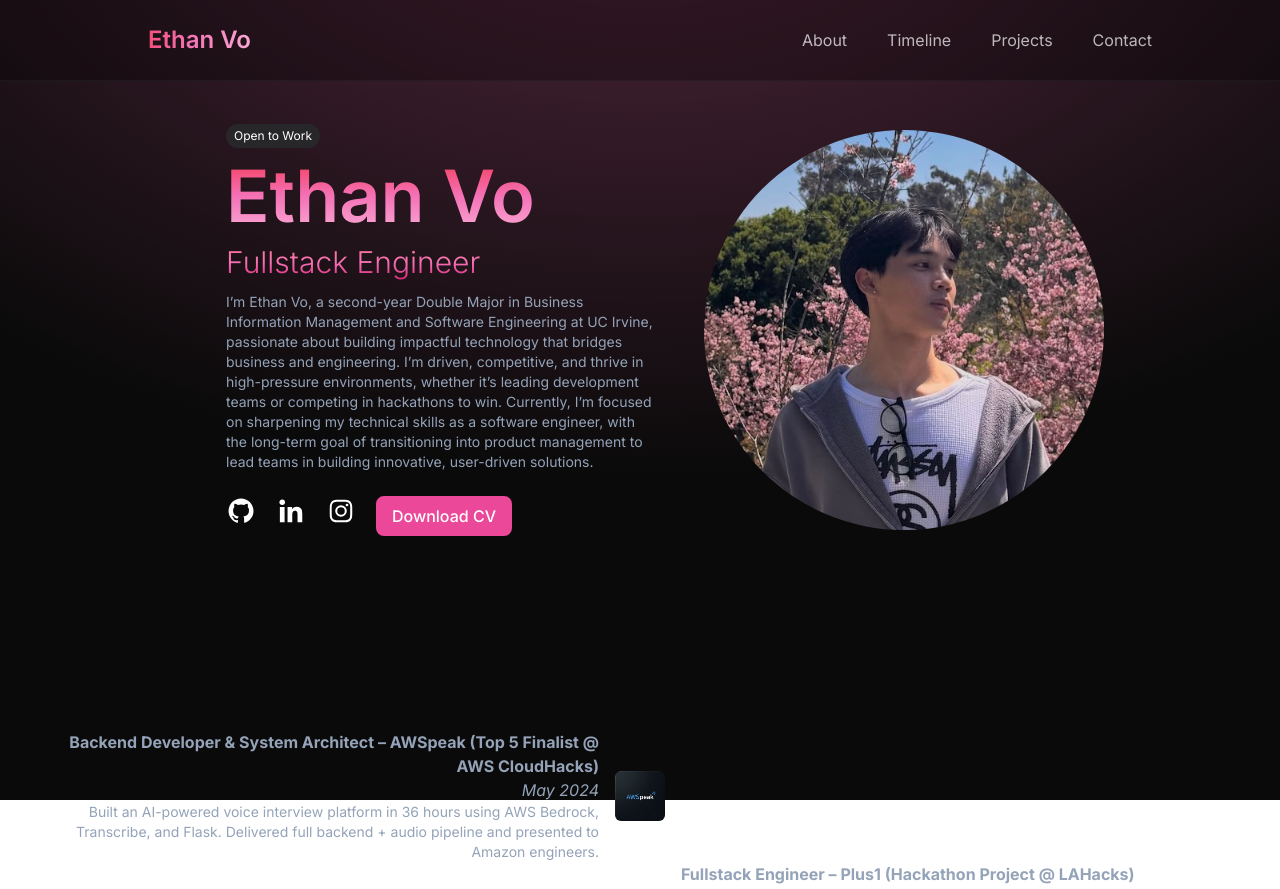
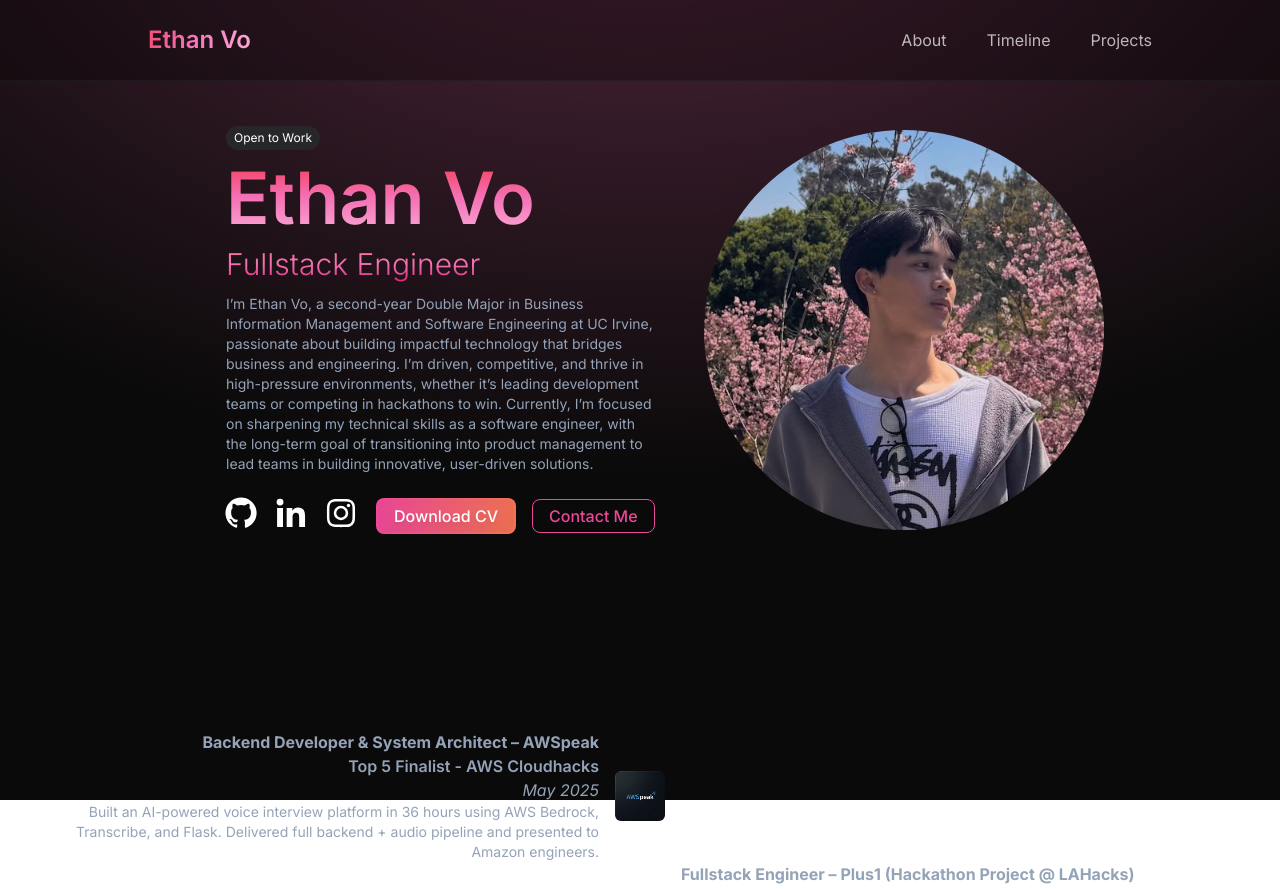
Before and after one commit to ethnvo/portfolio, a React (Vite) app: page / in a window 1280 px wide. Shown: the top 889 px of the page. Built offline with nearby package versions, Linux system fonts and the light colour scheme.

Commit message:
major changes to buttons, rewritten most of timeline

```diff
--- a/src/components/About.tsx
+++ b/src/components/About.tsx
@@ -1,6 +1,7 @@
 import React from "react";
 import { motion } from "framer-motion";
 import { BiLogoGithub, BiLogoInstagram, BiLogoLinkedin } from "react-icons/bi";
+
 const About = () => {
   return (
     <div
@@ -48,14 +49,14 @@ const About = () => {
               target="_blank"
               rel="noopener noreferrer"
             >
-              <BiLogoGithub className="text-2xl md:text-3xl text-white cursor-pointer hover:scale-110 hover:text-rose-800 hover:rotate-12 transition-all duration-300 ease-in-out "></BiLogoGithub>
+              <BiLogoGithub className="scale-125 text-2xl md:text-3xl text-white cursor-pointer transition-all duration-300 ease-in-out hover:scale-150 hover:text-[#6e7681] hover:rotate-6" />
             </a>
             <a
               href="https://www.linkedin.com/in/ethnvo/"
               target="_blank"
               rel="noopener noreferrer"
             >
-              <BiLogoLinkedin className="text-2xl md:text-3xl text-white cursor-pointer hover:scale-110 hover:text-rose-800 hover:rotate-12 transition-all duration-300 ease-in-out "></BiLogoLinkedin>
+              <BiLogoLinkedin className="text-2xl md:text-3xl scale-125 text-white cursor-pointer transition-all duration-300 ease-in-out hover:scale-150 hover:text-[#0A66C2] hover:rotate-6" />
             </a>
 
             <a
@@ -63,15 +64,27 @@ const About = () => {
               target="_blank"
               rel="noopener noreferrer"
             >
-              <BiLogoInstagram className="text-2xl md:text-3xl text-white cursor-pointer hover:scale-110 hover:text-rose-800 hover:rotate-12 transition-all duration-300 ease-in-out "></BiLogoInstagram>
+              <BiLogoInstagram className="text-2xl md:text-3xl scale-125 text-white cursor-pointer transition-all duration-300 ease-in-out hover:scale-150 hover:text-pink-500 hover:rotate-6" />
             </a>
-            <a
-              href="resume.pdf"
-              download
-              className="px-4 py-2 bg-pink-500 text-white rounded-lg font-medium hover:bg-pink-600 transition"
-            >
-              Download CV
-            </a>
+
+            <div className="flex items-center gap-4">
+              <a
+                href="/resume.pdf"
+                download
+                className="inline-block bg-gradient-to-r from-pink-500 via-amber-500 to-pink-500 bg-[length:400%_400%] bg-[position:0%_50%] hover:animate-gradient-x p-[2px] rounded-lg transition-all"
+              >
+                <div className="backdrop-blur-md text-white drop-shadow-md px-4 py-2 rounded-lg text-md leading-none font-medium">
+                  Download CV
+                </div>
+              </a>
+
+              <a
+                href="#contact"
+                className="px-4 py-2 border border-pink-500 text-pink-500 rounded-lg hover:bg-pink-600 hover:text-white transition-all text-md leading-none font-medium"
+              >
+                Contact Me
+              </a>
+            </div>
           </div>
         </motion.div>
 
--- a/src/components/Navbar.tsx
+++ b/src/components/Navbar.tsx
@@ -1,60 +1,55 @@
-import React, {useState} from 'react'
-import {BiMenu} from 'react-icons/bi'
+import React, { useState } from "react";
+import { BiMenu } from "react-icons/bi";
 
 const Navbar = () => {
   const [isMenuOpen, setIsMenuOpen] = useState(false);
 
   return (
-        <header className='fixed top-0 w-full blackdrop-blur-md bg-black/30 border-b border-gray-700 border-opacity-20 z-50'>
-            <nav className= 'max-w-7xl mx-auto py-6 lg:px-32 flex items-center justify-between text-white'>
-                <a href="#about" className= 'text-xl md:text-2xl pl-5 font-semibold bg-gradient-to-r to-pink-300 via-pink-400 from-rose-500 text-transparent bg-clip-text hover:scale-110 transition-all duration-300'>
+    <header className="fixed top-0 w-full blackdrop-blur-md bg-black/30 border-b border-gray-700 border-opacity-20 z-50">
+      <nav className="max-w-7xl mx-auto py-6 lg:px-32 flex items-center justify-between text-white">
+        <a
+          href="#about"
+          className="text-xl md:text-2xl pl-5 font-semibold bg-gradient-to-r to-pink-300 via-pink-400 from-rose-500 text-transparent bg-clip-text hover:scale-110 transition-all duration-300"
+        >
           Ethan Vo
         </a>
 
-                <ul className='hidden md:flex gap-10'>
-                    <li className='opacity-70 hover:opacity-100 hover:scale-110 transition-all duration-300'>
-                        <a href ="#about">About</a>
+        <ul className="hidden md:flex gap-10">
+          <li className="opacity-70 hover:opacity-100 hover:scale-110 transition-all duration-300">
+            <a href="#about">About</a>
           </li>
-                    <li className='opacity-70 hover:opacity-100 hover:scale-110 transition-all duration-300'>
-                        <a href ="#timeline">Timeline</a>
+          <li className="opacity-70 hover:opacity-100 hover:scale-110 transition-all duration-300">
+            <a href="#timeline">Timeline</a>
           </li>
-                    <li className='opacity-70 hover:opacity-100 hover:scale-110 transition-all duration-300'>
-                        <a href ="#projects">Projects</a>
-                    </li>
-                    <li className='opacity-70 hover:opacity-100 hover:scale-110 transition-all duration-300'>
-                        <a href ="#contact">Contact</a>
+          <li className="opacity-70 hover:opacity-100 hover:scale-110 transition-all duration-300">
+            <a href="#projects">Projects</a>
           </li>
         </ul>
 
-                <button className='md:hidden' onClick={() => setIsMenuOpen
-                (!isMenuOpen)}>
-                    <BiMenu className='text-3xl'></BiMenu>
+        <button
+          className="md:hidden"
+          onClick={() => setIsMenuOpen(!isMenuOpen)}
+        >
+          <BiMenu className="text-3xl"></BiMenu>
         </button>
         {isMenuOpen && (
-                        <ul className='md:hidden absolute top-16 left-0 right-0 bg-black/90 border-gray-800 py-16 text-center space-y-5'>
-                            <li className='group px-10 opacity-80 hover:opacity-100 transition-opacity'>
-                                <a href='#about' onClick={() => setIsMenuOpen(false)}>
-                                    <span className='text-lg'> About </span>
+          <ul className="md:hidden absolute top-16 left-0 right-0 bg-black/90 border-gray-800 py-16 text-center space-y-5">
+            <li className="group px-10 opacity-80 hover:opacity-100 transition-opacity">
+              <a href="#about" onClick={() => setIsMenuOpen(false)}>
+                <span className="text-lg"> About </span>
               </a>
             </li>
 
-                            <li className='group px-10 opacity-80 hover:opacity-100 transition-opacity'>
-                                <a href='#projects' onClick={() => setIsMenuOpen(false)}>
-                                    <span className='text-lg'> Projects </span>
-                                </a>
-                            </li>
-
-                            <li className='group px-10 opacity-80 hover:opacity-100 transition-opacity'>
-                                <a href='#contact' onClick={() => setIsMenuOpen(false)}>
-                                    <span className='text-lg'> Contact </span>
+            <li className="group px-10 opacity-80 hover:opacity-100 transition-opacity">
+              <a href="#projects" onClick={() => setIsMenuOpen(false)}>
+                <span className="text-lg"> Projects </span>
               </a>
             </li>
           </ul>
         )}
-
       </nav>
     </header>
-  )
-}
+  );
+};
 
-export default Navbar
+export default Navbar;
--- a/src/components/Timeline.tsx
+++ b/src/components/Timeline.tsx
@@ -35,6 +35,7 @@ const Timeline = () => {
                   >
                     <div className="text-pretty hover:scale-105 transition-all transition-smooth">
                       <h2 className="font-bold"> {entry.title}</h2>
+                      <h3 className="font-semibold"> {entry.location}</h3>
                       <p className="italic"> {entry.date}</p>
                       <p className="text-sm"> {entry.description}</p>
                     </div>
@@ -43,7 +44,7 @@ const Timeline = () => {
                 <div>
                   {/* logos */}
                   <img
-                    className="w-[50px] h-[50px] rounded-md object-contain hover:scale-125 transition-all transiiton-smooth bg-clip-text"
+                    className="w-[50px] h-[50px] rounded-md object-contain hover:scale-125 transition-all transiiton-smooth ease-in-out bg-clip-text"
                     src={entry.logo}
                   ></img>
                 </div>
--- a/src/components/data/timelineData.ts
+++ b/src/components/data/timelineData.ts
@@ -1,21 +1,23 @@
 export const timelineData = [
   {
-    title:
-      "Backend Developer & System Architect – AWSpeak (Top 5 Finalist @ AWS CloudHacks)",
-    date: "May 2024",
+    title: "Backend Developer & System Architect – AWSpeak",
+    location: "Top 5 Finalist - AWS Cloudhacks",
+    date: "May 2025",
     description:
       "Built an AI-powered voice interview platform in 36 hours using AWS Bedrock, Transcribe, and Flask. Delivered full backend + audio pipeline and presented to Amazon engineers.",
     logo: "/logos/awspeak.jpeg",
   },
   {
     title: "Fullstack Engineer – Plus1 (Hackathon Project @ LAHacks)",
+    location: "LAHacks",
     date: "April 2025",
     description:
       "Created a spontaneous event planning app for students using Flutter and Firebase. Designed cross-platform mobile UI, integrated Firebase Auth, and led project vision.",
     logo: "/logos/plus1.png",
   },
   {
-    title: "Fullstack Engineer – BitHacks (Hackathon)",
+    title: "Embedded Software Engineer",
+    location: "BitHacks",
     date: "April 2025",
     description:
       "Developed a real-time embedded systems app using ESP-32, C, and C++. Focused on hardware integration and UI visualization under tight time constraints.",
@@ -23,6 +25,7 @@ export const timelineData = [
   },
   {
     title: "Software Engineering Fellow – Headstarter AI",
+    location: "Remote",
     date: "June 2024 – September 2024",
     description:
       "Developed full-stack AI applications (React, Next.js, OpenAI APIs), shipped weekly features in agile teams, and gained expertise in scalable AI system design.",
--- a/tailwind.config.js
+++ b/tailwind.config.js
@@ -1,10 +1,25 @@
-export default {
-  content: [
-    "./index.html",
-    "./src/**/*.{js,ts,jsx,tsx}",
-  ],
+/** @type {import('tailwindcss').Config} */
+module.exports = {
+  content: ["./index.html", "./src/**/*.{js,ts,jsx,tsx}"],
   theme: {
-    extend: {},
+    extend: {
+      animation: {
+        "gradient-x": "gradient-x 2s ease infinite",
+      },
+      keyframes: {
+        "gradient-x": {
+          "0%, 100%": {
+            "background-position": "0% 50%",
+          },
+          "50%": {
+            "background-position": "100% 50%",
+          },
+        },
+      },
+      backgroundSize: {
+        400: "400% 400%",
+      },
+    },
   },
   plugins: [],
-}
+};
```
Also changed, not shown: src/types/timeline.ts (+6 -5 lines). Lines whose indentation alone changed are shown as unchanged.
